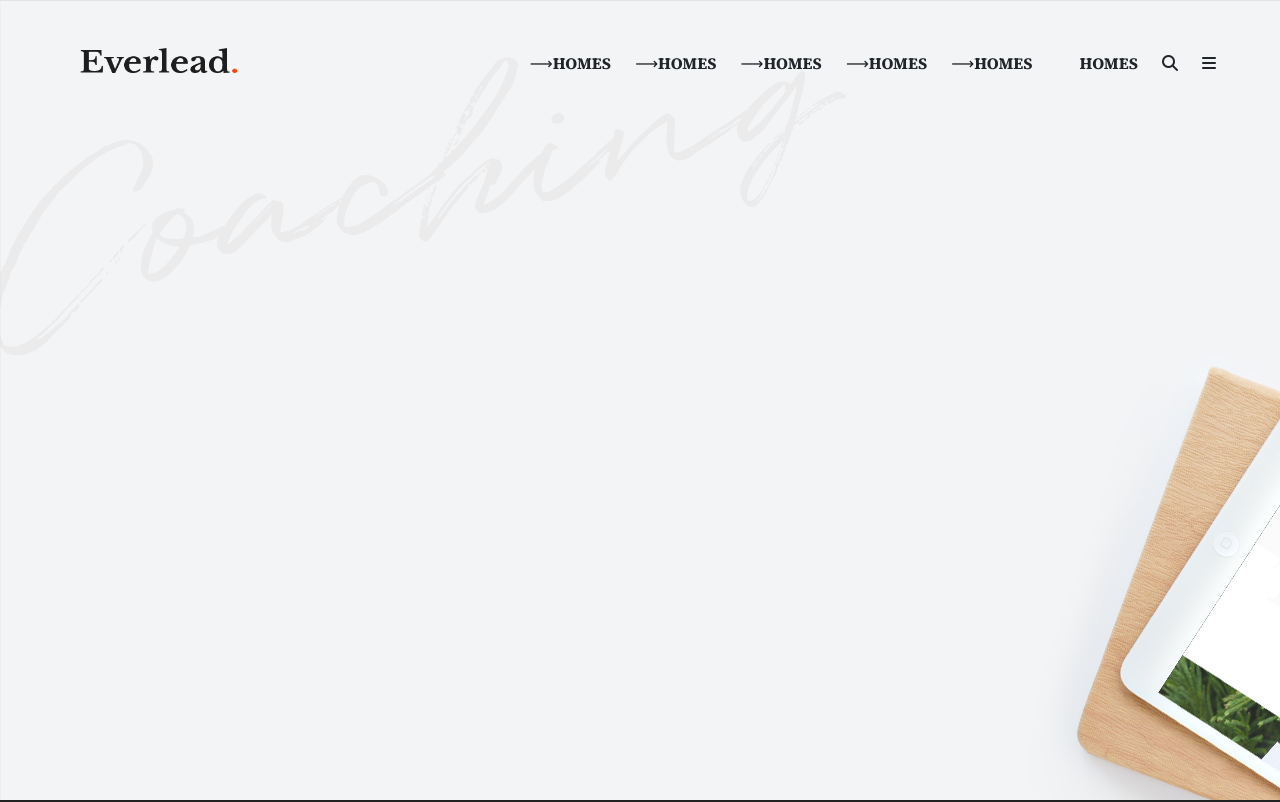
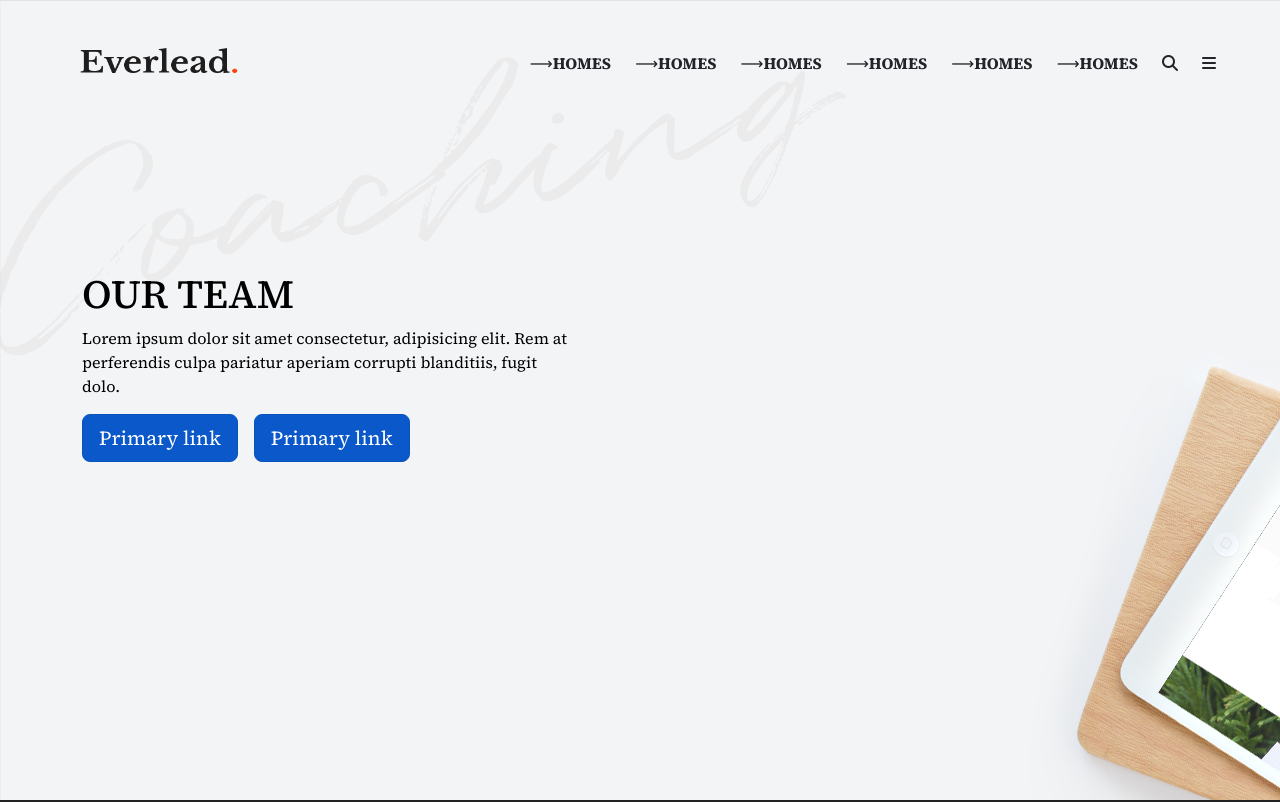
Before and after one commit to FilippoBonanno/proj-html-vuejs, a Vue app: page / in a window 1280 px wide. Shown: the top 802 px of the page. Built offline with nearby package versions, Linux system fonts and the light colour scheme.

Commit message:
header card preview

```diff
--- a/src/components/MyAppHeader.vue
+++ b/src/components/MyAppHeader.vue
@@ -32,7 +32,6 @@ export default {
 
 
                     <div class="text-dark">⟶</div>
-
                     <div class="dropdown">
                         <a class="dropdown-item pe-4 text-dark fw-bold" href="#" id="dropdownHomes"
                             data-bs-toggle="dropdown" aria-haspopup="true" aria-expanded="false">
@@ -109,7 +108,7 @@ export default {
                     <div class="text-dark arrow">⟶</div>
                     <div class="dropdown">
 
-                        <a class="dropdown-item animated pe-4 text-dark fw-bold" href="#" id="dropdownHomes"
+                        <a class="dropdown-item pe-4 text-dark fw-bold" href="#" id="dropdownHomes"
                             data-bs-toggle="dropdown" aria-haspopup="true" aria-expanded="false">
                             HOMES
                         </a>
@@ -129,14 +128,20 @@ export default {
                         <i class="fa-solid fa-bars"></i>
                     </a>
 
-
-
-
                 </div>
-
 
             </div>
         </nav>
+
+        <div  class="container cardHeader">
+            <div>
+            <h1>OUR TEAM</h1>
+            <p style="width: 50%;">Lorem ipsum dolor sit amet consectetur, adipisicing elit. Rem at perferendis culpa pariatur aperiam
+                corrupti blanditiis, fugit dolo.</p>
+                <a href="#" class="btn btn-primary btn-lg active me-3" data-mdb-ripple-init role="button" aria-pressed="true">Primary link</a>
+                <a href="#" class="btn btn-primary btn-lg active" data-mdb-ripple-init role="button" aria-pressed="true">Primary link</a>
+            </div>
+        </div>
     </div>
 
 </template>
@@ -160,13 +165,13 @@ export default {
 
 }
 
-.arrow {
-    opacity: 0;
-    transition: 800ms;
+.cardHeader {
+    color: black;
+    display: flex;
+    justify-content: start;
+    flex-wrap: wrap;
+    height: 60%;
+    align-items: center;
+
 }
-
-.animated:hover + .arrow {
-    opacity: 1;
-}
-
 </style>
```
